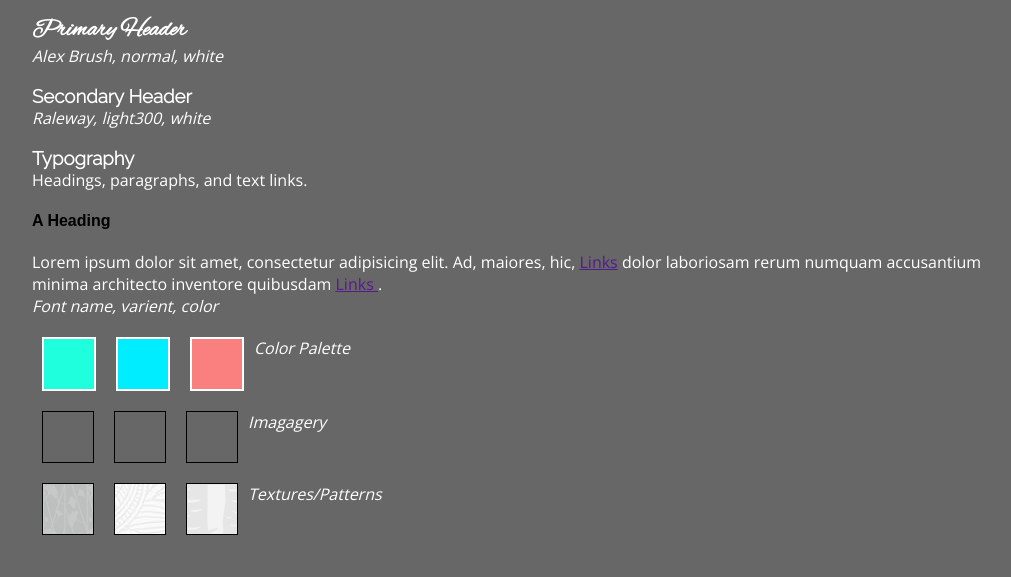
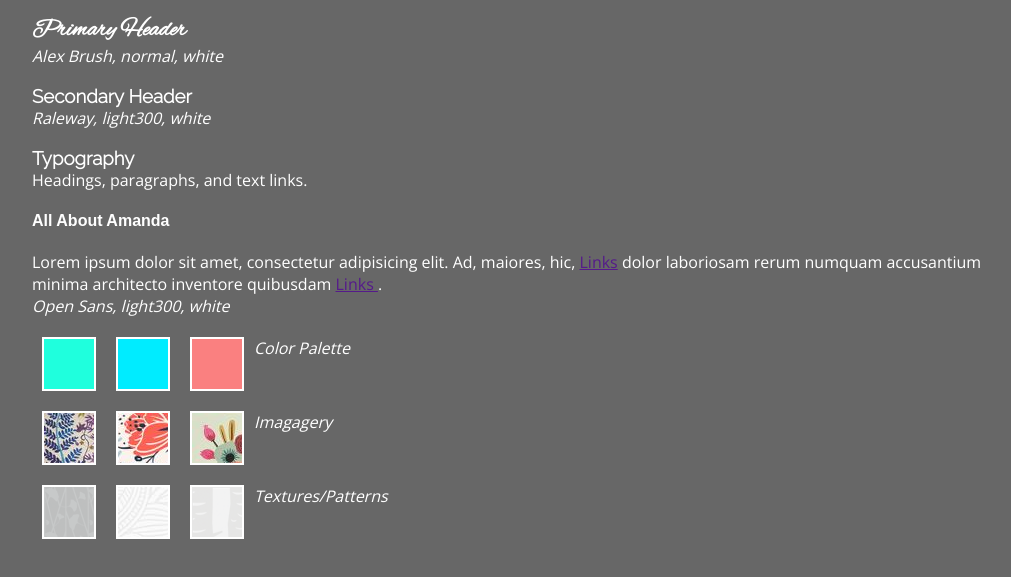
Before and after one commit to rbrent1/p2-dashboard, a plain HTML site: page style-tile/index.html in a window 1280 px wide. Shown: the part 105-682 px from the top of the page, without its empty margins (108-1119 px from the left). Drawn offline with nearby package versions, Linux system fonts and the light colour scheme.

Commit message:
Style Tile

```diff
--- a/style-tile/css/styles.css
+++ b/style-tile/css/styles.css
@@ -34,6 +34,10 @@ p {
 
 em {
 	font-family: 'Open Sans', sans-serif;
+	color: white;
+}
+
+h4 {
 	color: white;
 }
 
@@ -74,14 +78,32 @@ em {
 
 .pattern-1 {
 	background: url("../img/wild_flowers.png");
+	border: solid white 2px;
 }
 
 .pattern-2 {
 	background: url("../img/flowers.png");
+	border: solid white 2px;
 }
 
 .pattern-3 {
 	background: url("../img/tree_bark.png");
+	border: solid white 2px;
+}
+
+.imagery-1 {
+	background: url("../img/purple_floral.png");
+	border: solid white 2px;
+}
+
+.imagery-2 {
+	background: url("../img/coral.png");
+	border: solid white 2px;
+}
+
+.imagery-3 {
+	background: url("../img/multi_floral.png");
+	border: solid white 2px;
 }
 
 
--- a/style-tile/index.html
+++ b/style-tile/index.html
@@ -42,9 +42,9 @@
 			<h3>Typography</h3>
 			<p>Headings, paragraphs, and text links.</p>
 
-			<h4>A Heading</h4>
+			<h4>All About Amanda</h4>
 			<p>Lorem ipsum dolor sit amet, consectetur adipisicing elit. Ad, maiores, hic, <a href="">Links</a> dolor laboriosam rerum numquam accusantium minima architecto inventore quibusdam <a href="">Links </a>.</p>
-			<em>Font name, varient, color</em>
+			<em>Open Sans, light300, white</em>
 
 		</section>
 
```
Also changed, not shown: style-tile/img/coral.png (added), style-tile/img/multi_floral.png (added), style-tile/img/purple_floral.png (added).
